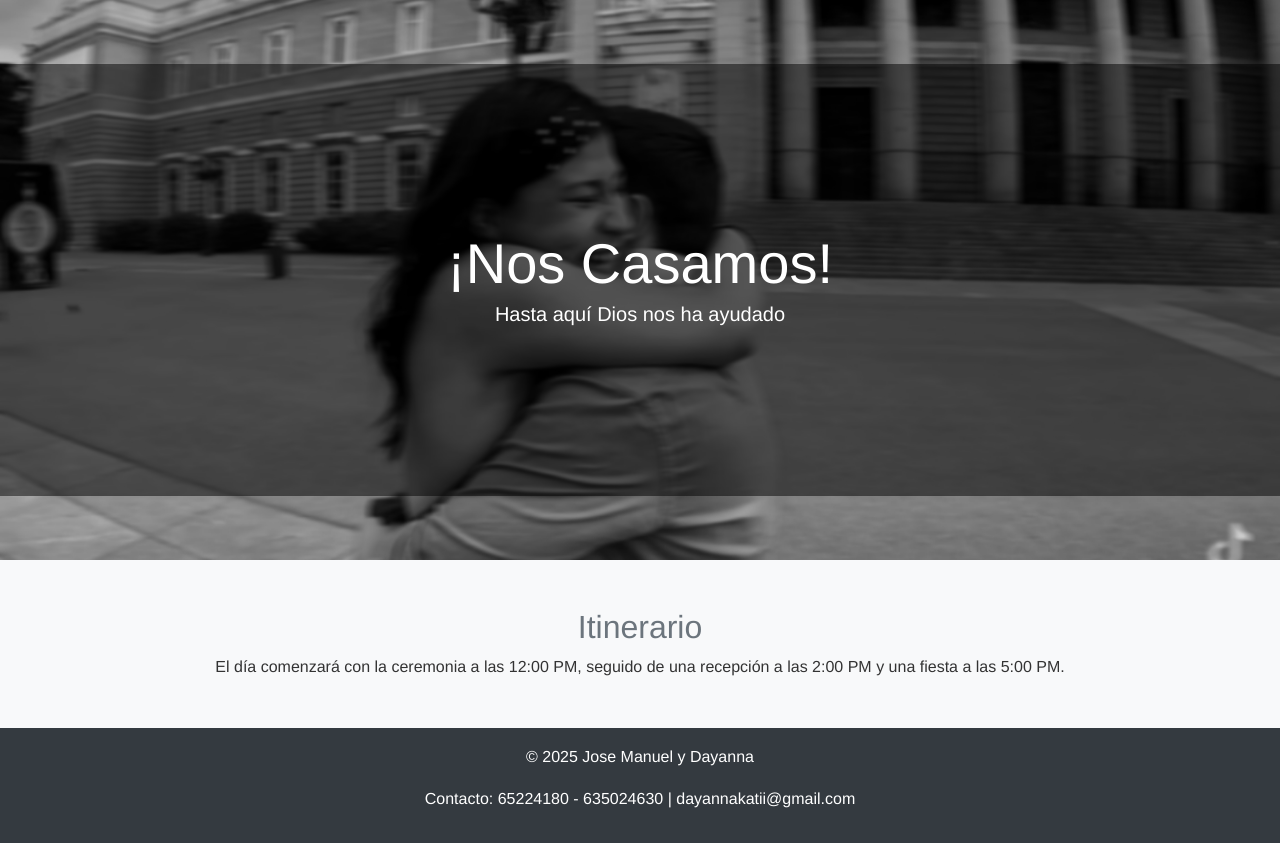
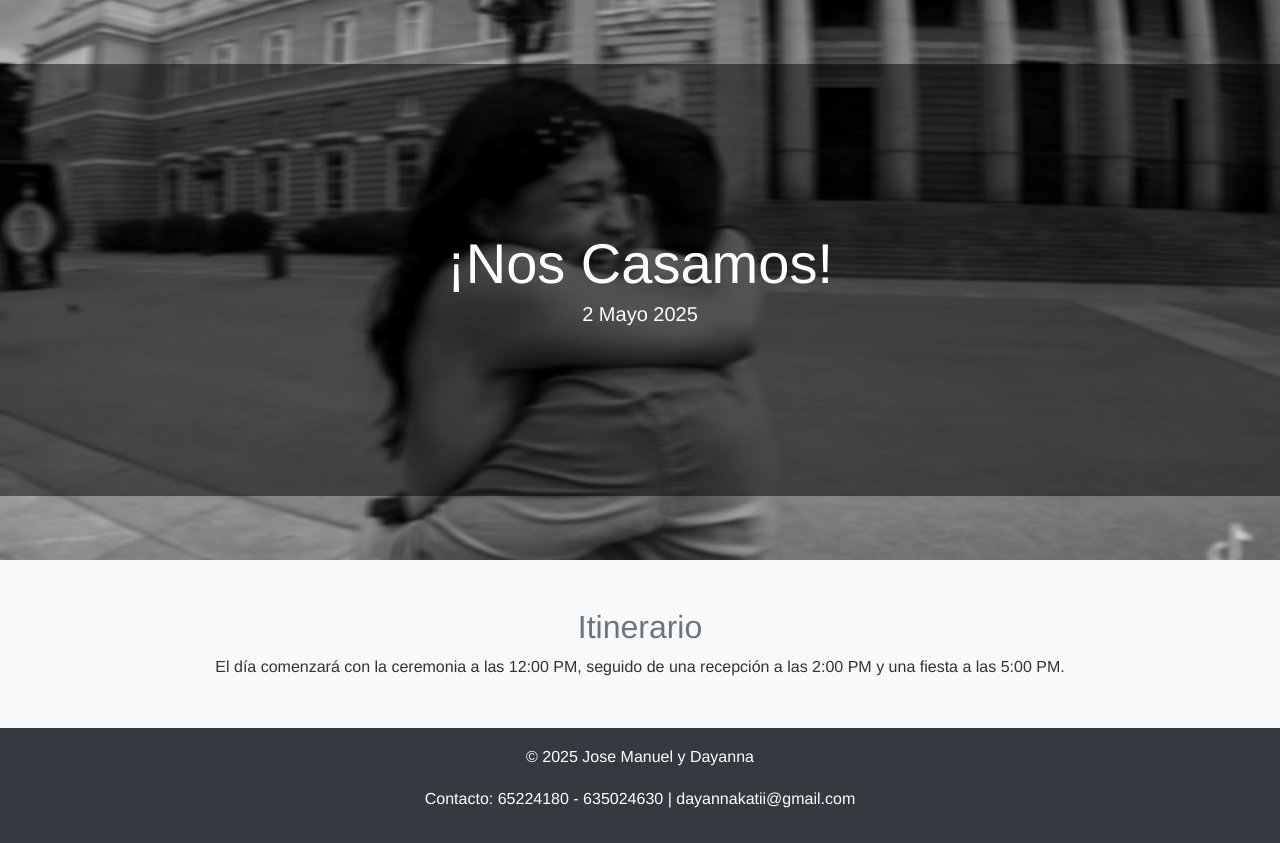
Before and after one commit to dayannakati/dayannakati.github.io, a plain HTML site: page itinerario.html in a window 1280 px wide. Drawn offline with nearby package versions, Linux system fonts and the light colour scheme; files that its build step writes are made by us from their sources.

Commit message:
Update itinerario.html

```diff
--- a/itinerario.html
+++ b/itinerario.html
@@ -15,7 +15,7 @@
         <div class="overlay">
             <div class="container text-center">
                 <h1 class="display-4">¡Nos Casamos!</h1>
-                <p class="lead">Hasta aquí Dios nos ha ayudado</p>
+                <p class="lead">2 Mayo 2025</p>
 
             </div>
         </div>
```
